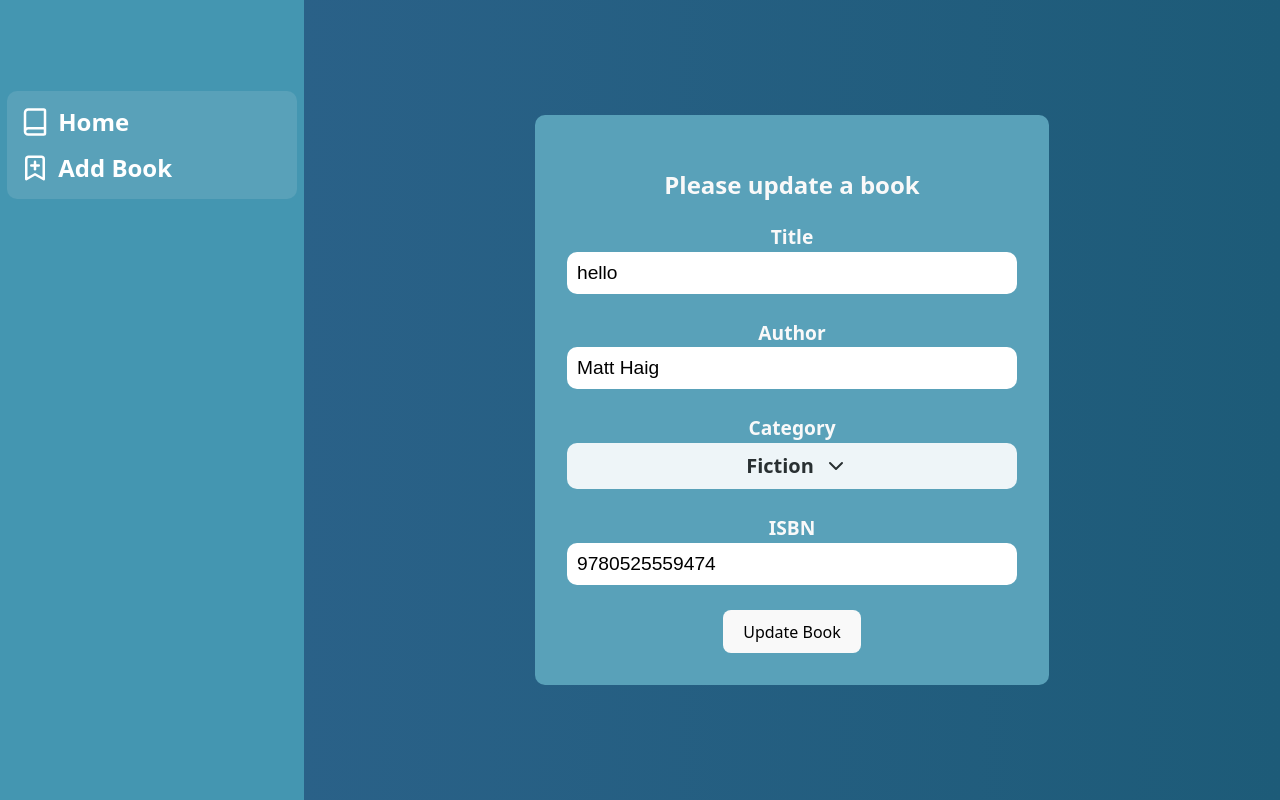
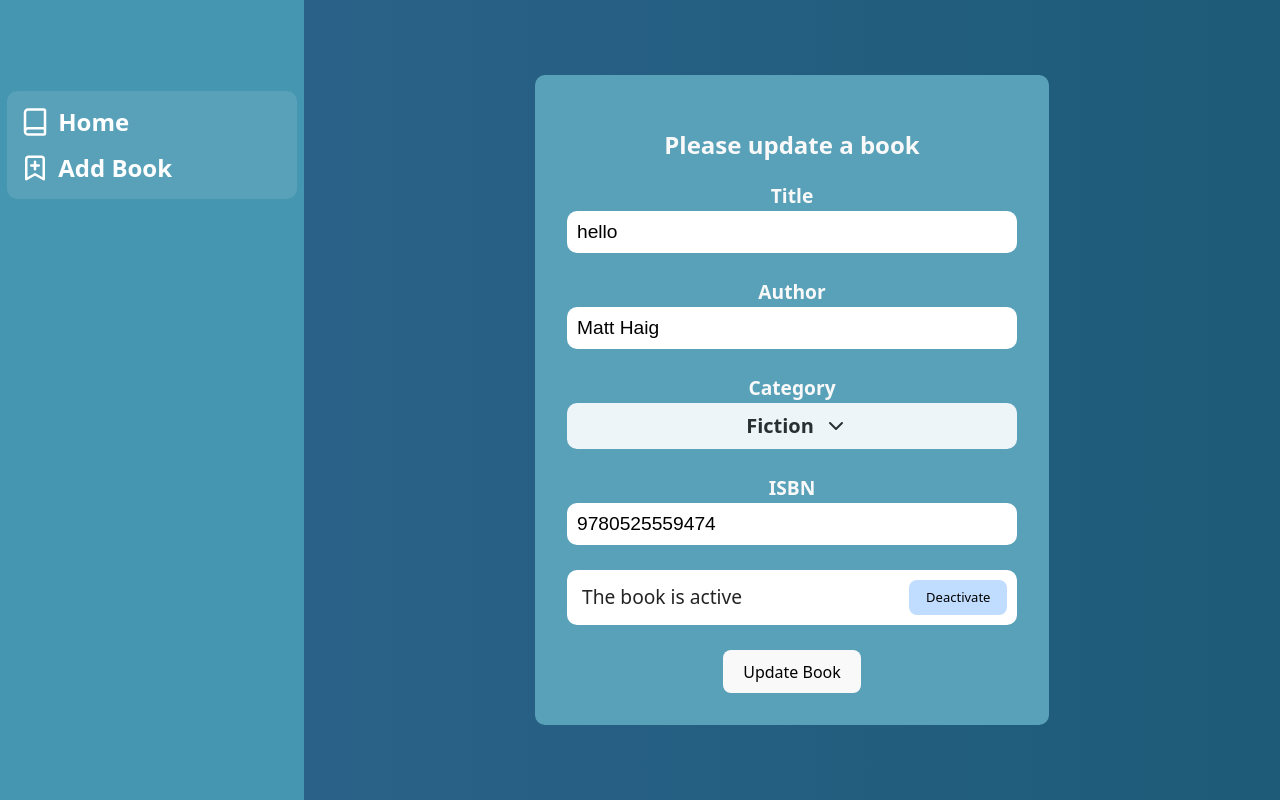
Before and after one commit to ElizaCalmau/books-dashboard-app, a React (Vite) app: page /update-book/1 in a window 1280 px wide. Built offline with nearby package versions, Linux system fonts and the light colour scheme; data requests are answered from the project's data file.

Commit message:
created book state wrapper

```diff
--- a/src/components/EditPage/EditPage.module.scss
+++ b/src/components/EditPage/EditPage.module.scss
@@ -34,3 +34,27 @@
 .validationError{
   min-height: 25px;
 }
+
+
+.bookStateWrapper{
+  display: flex;
+  align-items: center;
+  justify-content: space-between;
+  border-radius: 10px;
+  background: #fff;
+  padding: 10px;
+  margin-bottom: 25px;
+    button{
+      font-size: 13px;
+      background: var(--button-icon-color)
+    }
+}
+
+.indicatorWrapper{
+  display: flex;
+    p{
+      font-size: larger;
+      margin: 0 5px;
+      color: var(--secondary-color);
+    }
+}
--- a/src/components/EditPage/EditPage.tsx
+++ b/src/components/EditPage/EditPage.tsx
@@ -18,6 +18,8 @@ import {validator} from "../../utils/validator.ts";
 import { ToastContainer, toast } from 'react-toastify';
 import ValidationError from "../ValidationError/ValidationError.tsx";
 import styles from "./EditPage.module.scss";
+import {Indicator} from "../Indicator/Indicator.tsx";
+
 
 export const EditPage = () => {
     const {id} = useParams();
@@ -120,6 +122,14 @@ export const EditPage = () => {
                         )
                     }
                     )}
+                    <div className={styles.bookStateWrapper}>
+                        <div className={styles.indicatorWrapper}>
+                            <p>The book is {bookDetails.active ? 'active' : 'deactivated'}</p>
+                            <Indicator isActive={bookDetails.active} />
+                        </div>
+                        <button>{bookDetails.active ? 'Deactivate' : 'Activate'}</button>
+                    </div>
+
                     <button type="submit">{submitButton}</button>
                 </div>
             </form>
```
